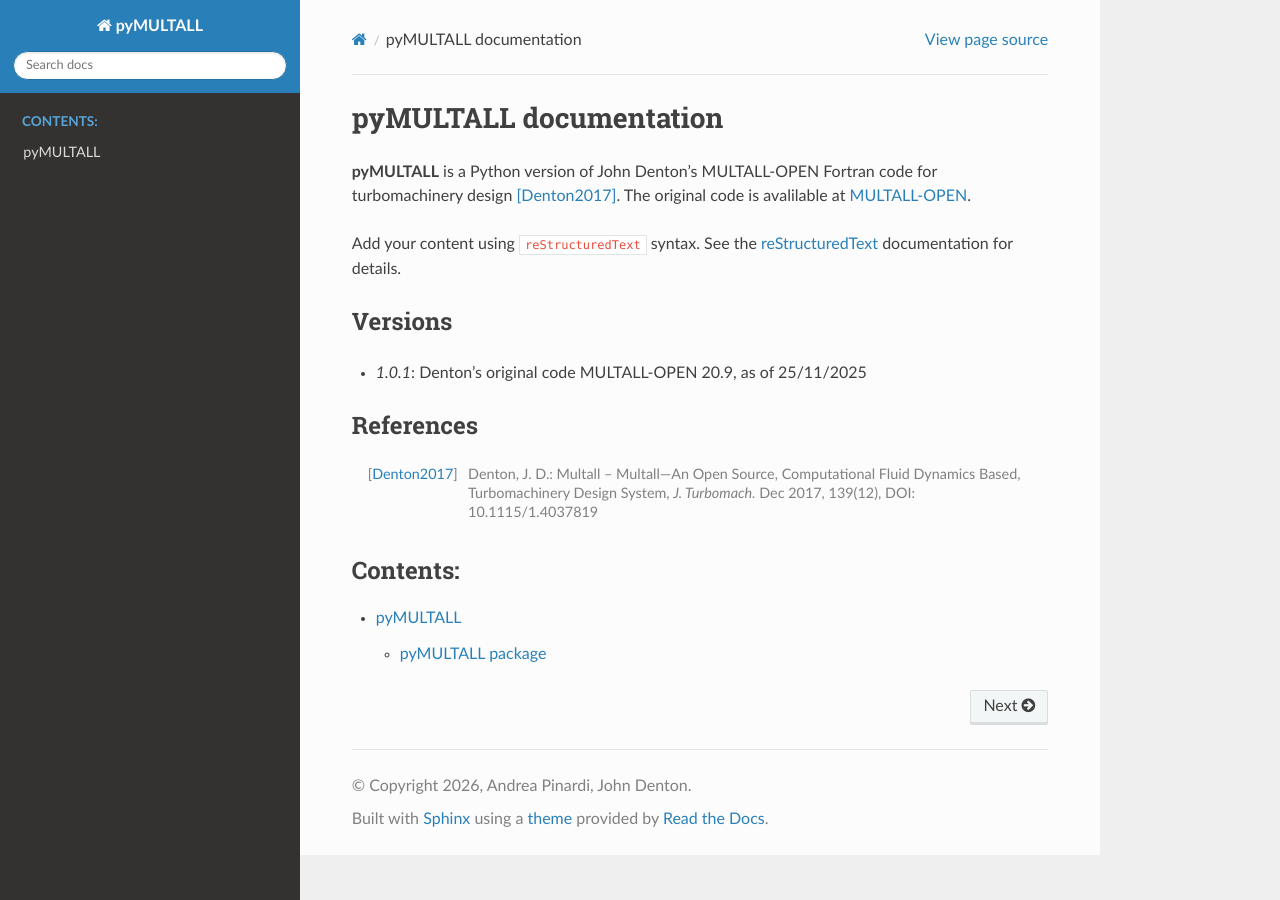
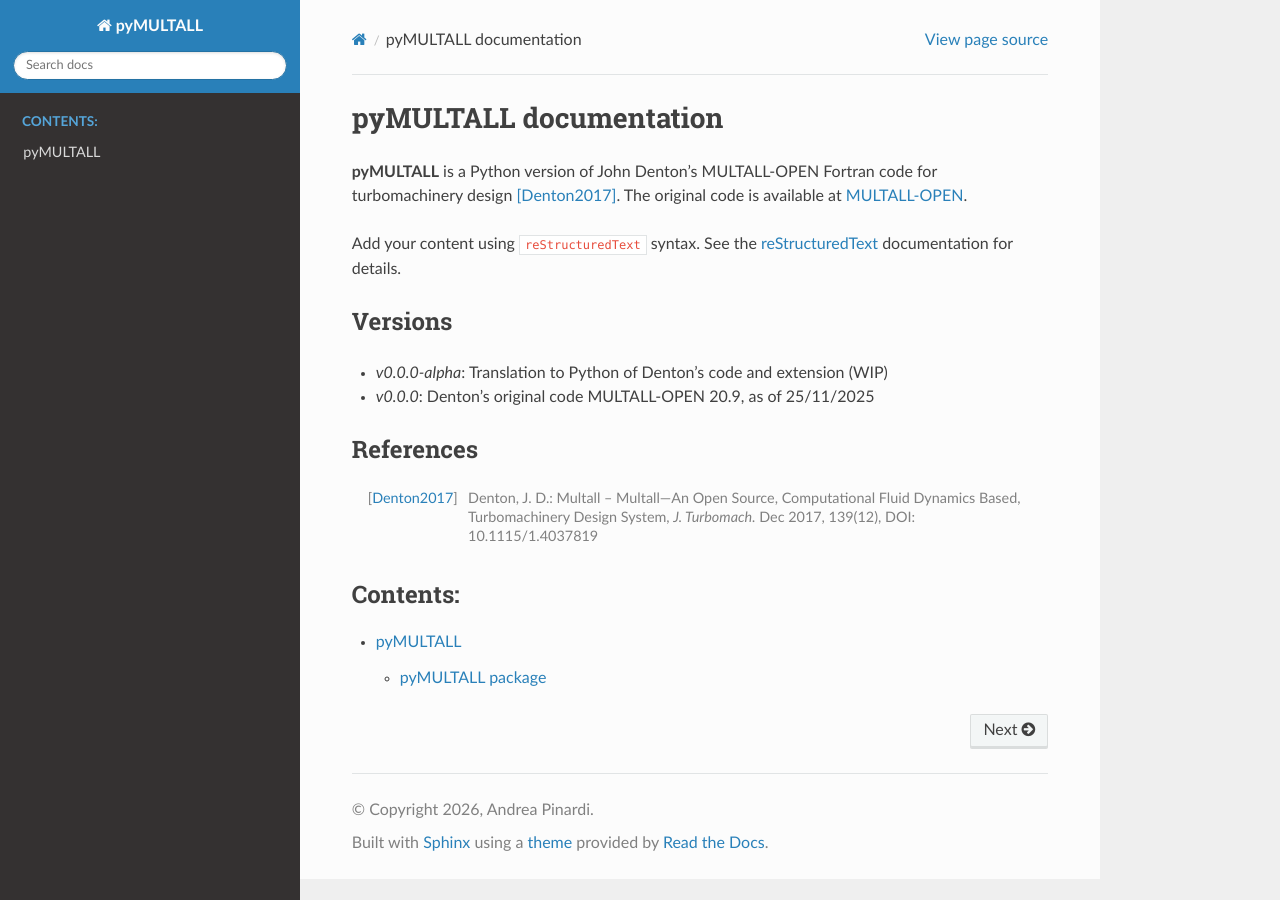
Before and after one commit to ppinuzz/MULTALL_OPEN, a Sphinx documentation site: the page built from docs/source/index.rst, in a window 1280 px wide. Built offline with Sphinx 7.4.7 and the Read the Docs theme 3.1.0, drawn with Linux system fonts in a browser that asks for light colours.

Commit message:
Update docs version number and info

```diff
--- a/docs/source/conf.py
+++ b/docs/source/conf.py
@@ -12,9 +12,9 @@ sys.path.insert(0, os.path.abspath ('../..'))
 # https://www.sphinx-doc.org/en/master/usage/configuration.html#project-information
 
 project = 'pyMULTALL'
-copyright = '2026, Andrea Pinardi, John Denton'
-author = 'Andrea Pinardi, John Denton'
-release = '1.0.1'
+copyright = '2026, Andrea Pinardi'
+author = 'Andrea Pinardi'
+release = '0.0.0-alpha'
 
 # -- General configuration ---------------------------------------------------
 # https://www.sphinx-doc.org/en/master/usage/configuration.html#general-configuration
--- a/docs/source/index.rst
+++ b/docs/source/index.rst
@@ -7,7 +7,7 @@ pyMULTALL documentation
 =======================
 
 **pyMULTALL** is a Python version of John Denton's MULTALL-OPEN Fortran code for
-turbomachinery design [Denton2017]_. The original code is avalilable at
+turbomachinery design [Denton2017]_. The original code is available at
 `MULTALL-OPEN <https://sites.google.com/view/multall-turbomachinery-design>`_.
 
 Add your content using ``reStructuredText`` syntax. See the
@@ -16,7 +16,8 @@ documentation for details.
 
 Versions
 --------
-- `1.0.1`: Denton's original code MULTALL-OPEN 20.9, as of 25/11/2025
+- `v0.0.0-alpha`: Translation to Python of Denton's code and extension (WIP)
+- `v0.0.0`: Denton's original code MULTALL-OPEN 20.9, as of 25/11/2025
 
 References
 ----------
--- a/pyMULTALL/__init__.py
+++ b/pyMULTALL/__init__.py
@@ -23,6 +23,6 @@ from . import auxiliaries
 # b) and then import the MODULES from within each subpackage
 # (see all the other __init__.py files in the subdirectories of this package)
 
-__version__ = '1.0.1'
-__author__ = ['Andrea Pinardi', 'John Denton']
-__email__ = ['andrea.pinardi@polimi.it', 'jdd1@cam.ac.uk']
+__version__ = '0.0.0-alpha'
+__author__ = ['Andrea Pinardi']
+__email__ = ['andrea.pinardi@polimi.it']
```
